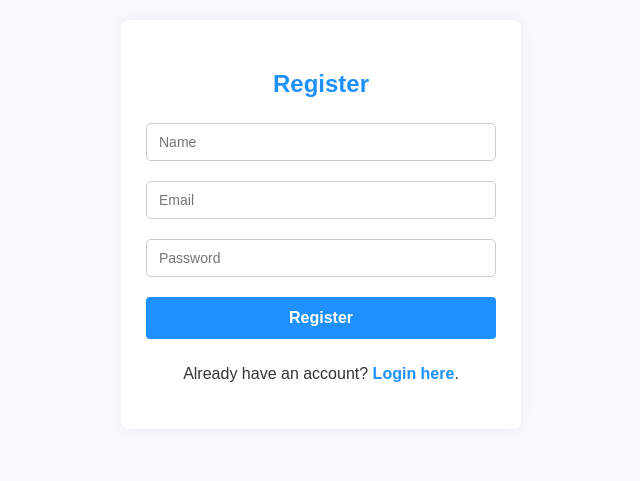
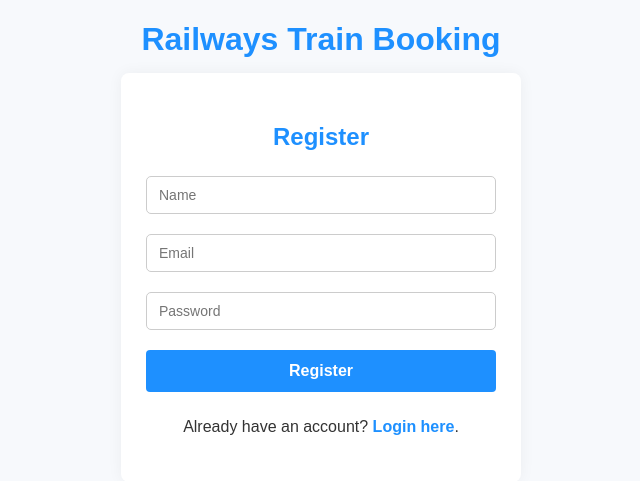
Before and after one commit to chiraggarg03/train-booking-system, a PHP site: page /register.php in a window 1280 px wide. Shown: the top 481 px of the page, without its empty margins (319-959 px from the left). Run offline with PHP 8.4, Linux system fonts and the light colour scheme.

Commit message:
add: heading on login and register page

```diff
--- a/assets/style.css
+++ b/assets/style.css
@@ -8,9 +8,13 @@ body {
 }
 
 /* Headings */
-h2, h3 {
+h1, h2, h3 {
   color: #1e90ff;
   margin-bottom: 15px;
+}
+
+.heading {
+  text-align: center;
 }
 
 /* Links */
--- a/public/login.php
+++ b/public/login.php
@@ -44,6 +44,7 @@ if ($_SERVER['REQUEST_METHOD'] == 'POST') {
     <link rel="stylesheet" href="../assets/style.css" />
 </head>
 <body>
+    <h1 class="heading">Railways Train Booking</h1>
     <div class="login-container">
         <h2>Login</h2>
         <form method="post" action="login.php" class="login-form">
--- a/public/register.php
+++ b/public/register.php
@@ -26,6 +26,7 @@ if ($_SERVER['REQUEST_METHOD'] == 'POST') {
     <link rel="stylesheet" href="../assets/style.css" />
 </head>
 <body>
+    <h1 class="heading">Railways Train Booking</h1>
     <div class="register-container">
         <h2>Register</h2>
         <form method="post" action="register.php" class="register-form">
```
